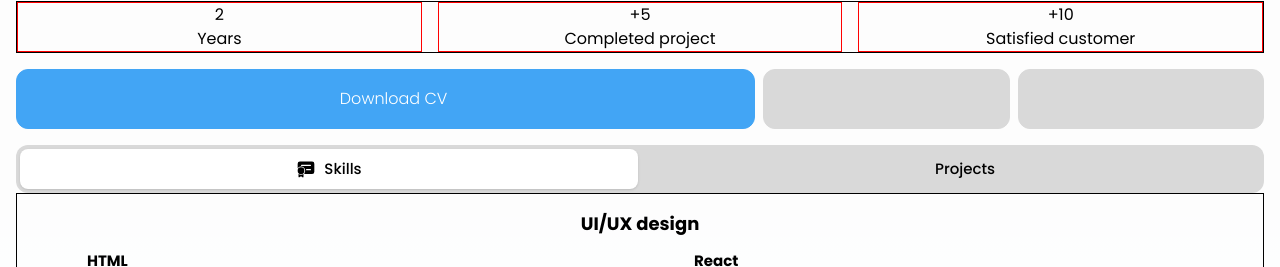
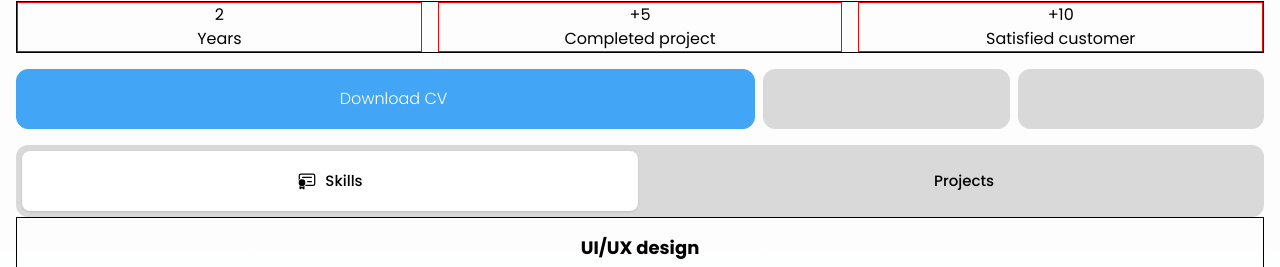
Before and after one commit to creytas/new-portfolio, a Next.js app: page / in a window 1280 px wide. Shown: the part 783-1050 px from the top of the page. Built offline with nearby package versions, Linux system fonts and the light colour scheme; some icons are missing.

Commit message:
style: change skills icon and set tabs padding

```diff
--- a/src/components/About.jsx
+++ b/src/components/About.jsx
@@ -53,22 +53,22 @@ const About = ()=>{
             </div>
             <div className="w-full">
             <Tab.Group>
-                <Tab.List className="w-full flex space-x-1 rounded-xl bg-secondary p-1">
+                <Tab.List className="w-full flex space-x-1 rounded-xl bg-secondary p-1.5">
                     <Tab className={({ selected }) =>
                         classNames(
-                            'w-full flex items-center justify-center space-x-2 rounded-lg py-2.5 text-sm font-medium leading-5 text-blue-700',
+                            'w-full flex items-center justify-center space-x-2 rounded-lg py-5 text-sm font-medium leading-5 text-blue-700',
                             'ring-white ring-opacity-60 ring-offset-2 focus:outline-none',
                             selected
                                 ? 'bg-white shadow'
                                 : ''
                         )
                     }>
-                        <Icon icon="fluent:certificate-24-filled" className="w-[20px] h-[20px]" />
+                        <Icon icon="fluent:certificate-24-regular" className="w-[20px] h-[20px]" />
                         <span className="text-[15px]">Skills</span>
                     </Tab>
                     <Tab className={({ selected }) =>
                         classNames(
-                            'w-full flex items-center justify-center space-x-2 rounded-lg py-2.5 text-sm font-medium leading-5 text-blue-700',
+                            'w-full flex items-center justify-center space-x-2 rounded-lg py-5 text-sm font-medium leading-5 text-blue-700',
                             'ring-white ring-opacity-60 ring-offset-2 focus:outline-none',
                             selected
                                 ? 'bg-white shadow'
```
